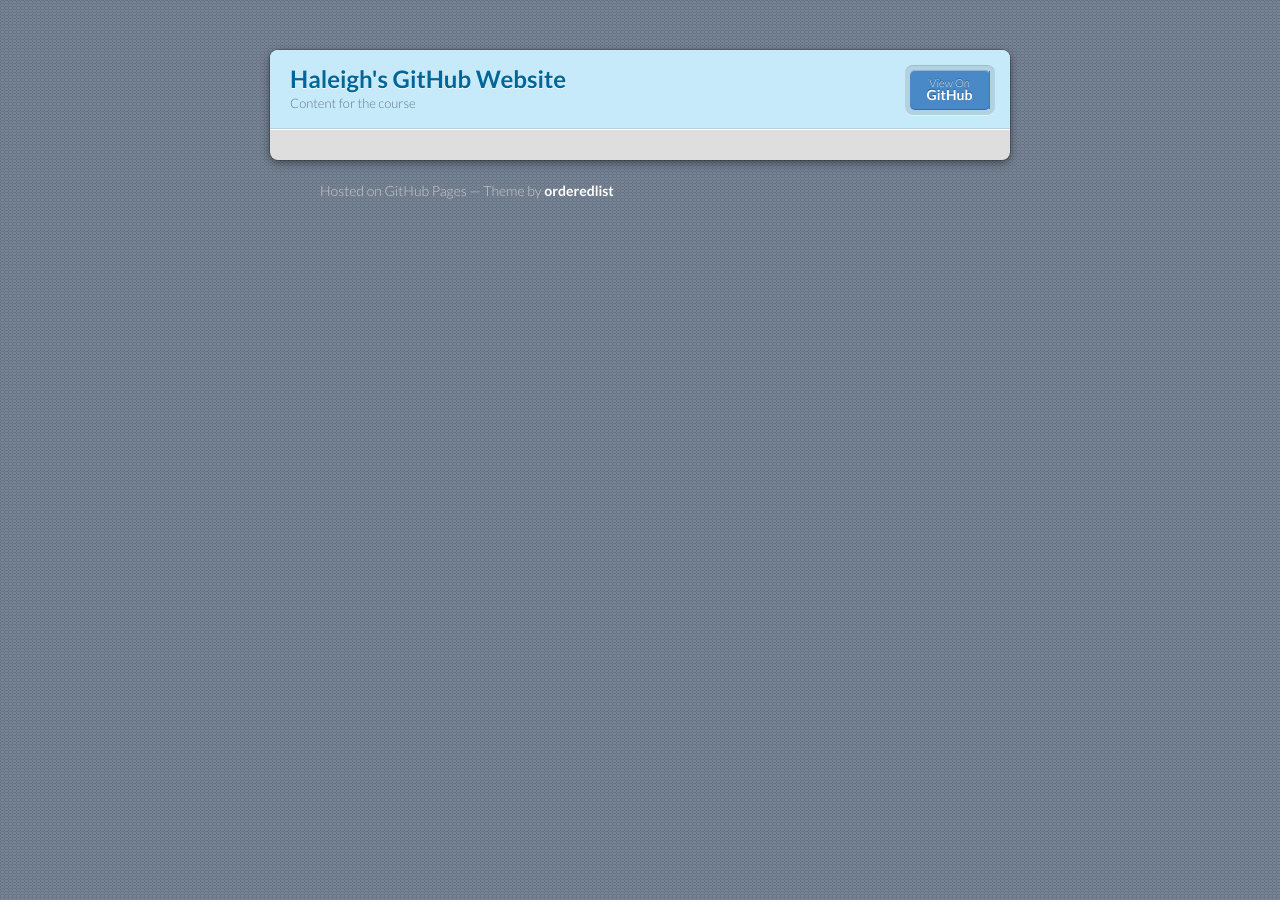
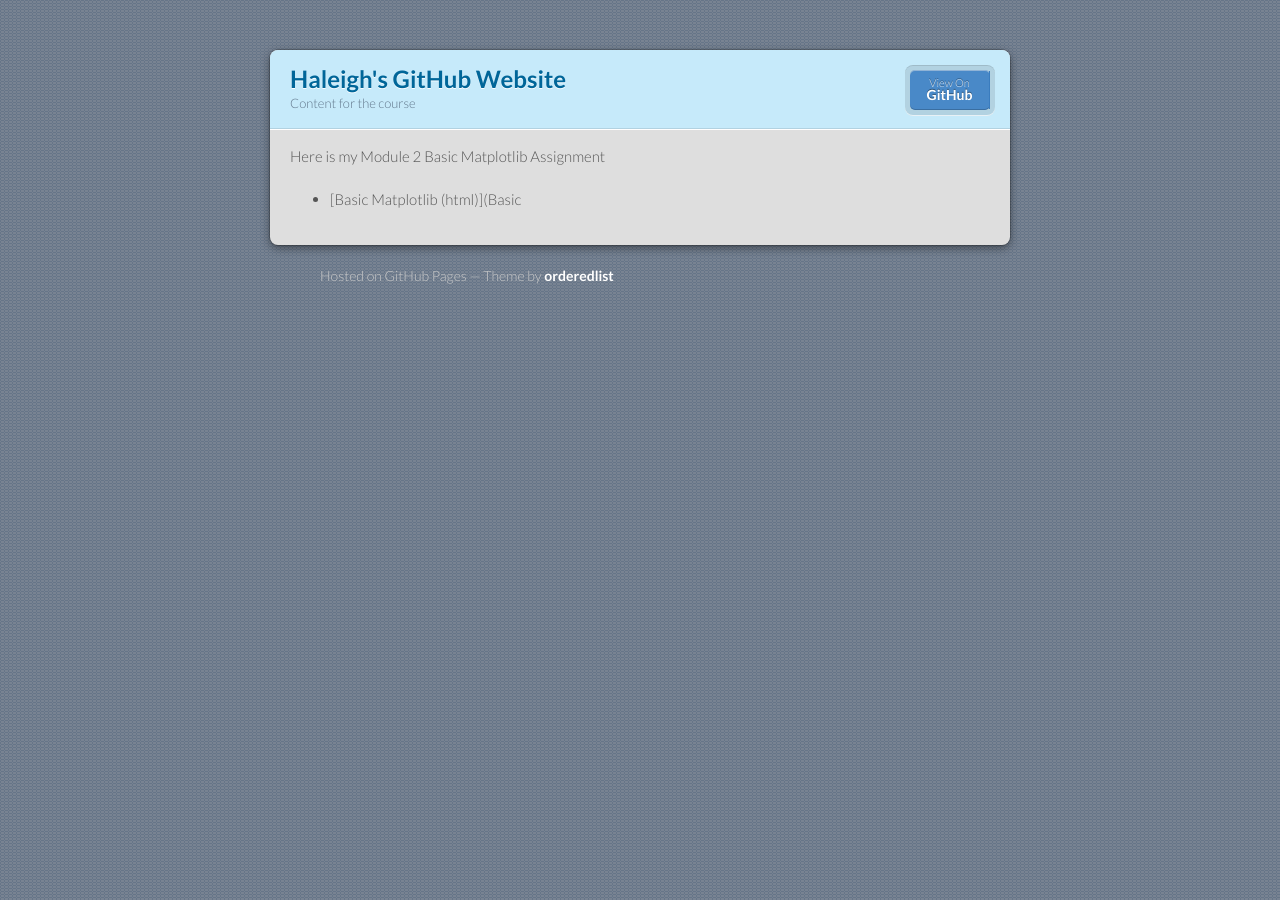
Before and after one commit to hbenson52/hbenson52.github.io, a Jekyll site: the page built from Haleigh Module 3/index.md, in a window 1280 px wide. Built offline with Jekyll 4.4.1, drawn with Linux system fonts in a browser that asks for light colours; our own code applies the rules of GitHub Pages for plain Markdown files.

Commit message:
Update index.md

```diff
--- a/Haleigh Module 3/index.md
+++ b/Haleigh Module 3/index.md
@@ -2,3 +2,6 @@
 title: Module 3 Assignment
 description: GitHub Content Folder
 ---
+
+Here is my Module 2 Basic Matplotlib Assignment
+- [Basic Matplotlib (html)](Basic
```
